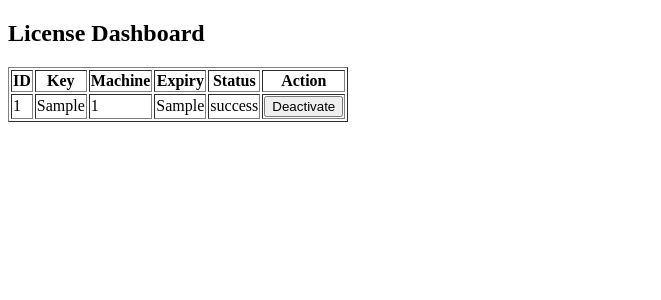
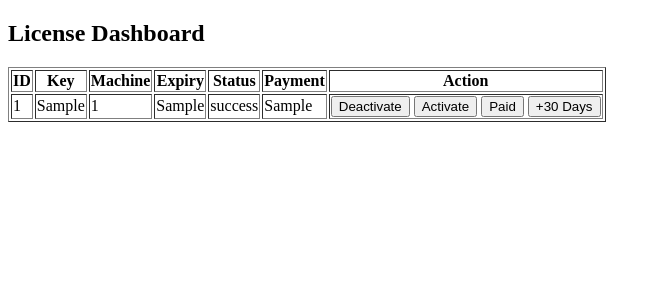
Before and after one commit to kpvkpiyush7-cmd/license-server, a Flask app: page /dashboard in a window 1280 px wide. Shown: the top 300 px of the page, without its empty margins (0-661 px from the left). Run offline with Flask 3, Linux system fonts and the light colour scheme; tables that the repository leaves empty hold one stand-in row (values such as "Sample post").

Commit message:
Add payment column and related buttons to dashboard

```diff
--- a/templates/dashboard.html
+++ b/templates/dashboard.html
@@ -15,6 +15,7 @@
     <th>Machine</th>
     <th>Expiry</th>
     <th>Status</th>
+    <th>Payment</th>
     <th>Action</th>
 </tr>
 </thead>
@@ -38,8 +39,12 @@ async function loadLicenses() {
             <td>${l.machine}</td>
             <td>${l.expiry}</td>
             <td>${l.status}</td>
+            <td>${l.payment}</td>
             <td>
                 <button onclick="deactivate(${l.id})">Deactivate</button>
+                <button onclick="activateLic(${l.id})">Activate</button>
+                <button onclick="markPaid(${l.id})">Paid</button>
+                <button onclick="extend(${l.id})">+30 Days</button>
             </td>
         </tr>
         `;
@@ -53,6 +58,21 @@ async function deactivate(id) {
     loadLicenses();
 }
 
+async function activateLic(id) {
+    await fetch("/activate_license/" + id, { method: "POST" });
+    loadLicenses();
+}
+
+async function markPaid(id) {
+    await fetch("/mark_paid/" + id, { method: "POST" });
+    loadLicenses();
+}
+
+async function extend(id) {
+    await fetch("/extend/" + id, { method: "POST" });
+    loadLicenses();
+}
+
 window.onload = loadLicenses;
 </script>
 
```
